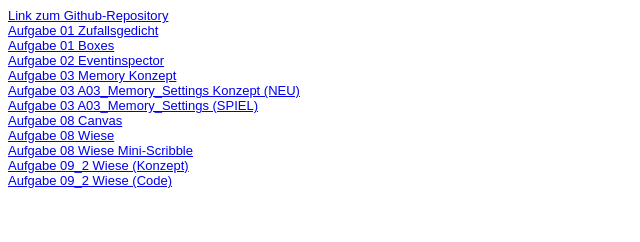
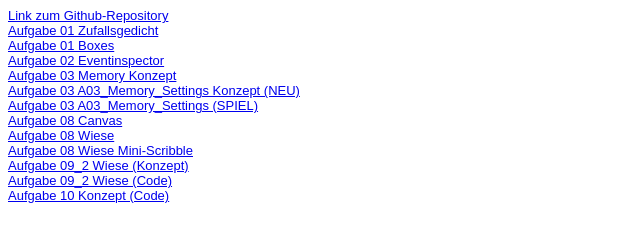
Before and after one commit to TimNees/EIA2-WS2021, a plain HTML site: page Steckbrief/steckbrief.htm in a window 1280 px wide. Shown: the whole page, without its empty margins (0-640 px from the left). Drawn offline with Linux system fonts and the light colour scheme.

Commit message:
aufgabe10

```diff
--- a/Steckbrief/steckbrief.htm
+++ b/Steckbrief/steckbrief.htm
@@ -24,5 +24,6 @@
 	<a href="https://timnees.github.io/EIA2-WS2021/A08_Wiese/image0.jpg" target="_blank">Aufgabe 08 Wiese Mini-Scribble </a> <br>
 	<a href="https://timnees.github.io/EIA2-WS2021/A09_2_Blumenwiese/Konzept.pdf" target="_blank">Aufgabe 09_2 Wiese (Konzept) </a> <br>
 	<a href="https://timnees.github.io/EIA2-WS2021/A09_2_Blumenwiese/startseite.html" target="_blank">Aufgabe 09_2 Wiese (Code) </a> <br>
+	<a href="https://timnees.github.io/EIA2-WS2021/L10_2_Konzept/Konzept.pdf" target="_blank">Aufgabe 10 Konzept (Code) </a> <br>
 </body>
 </html>
```
Also changed, not shown: 1 other file.
